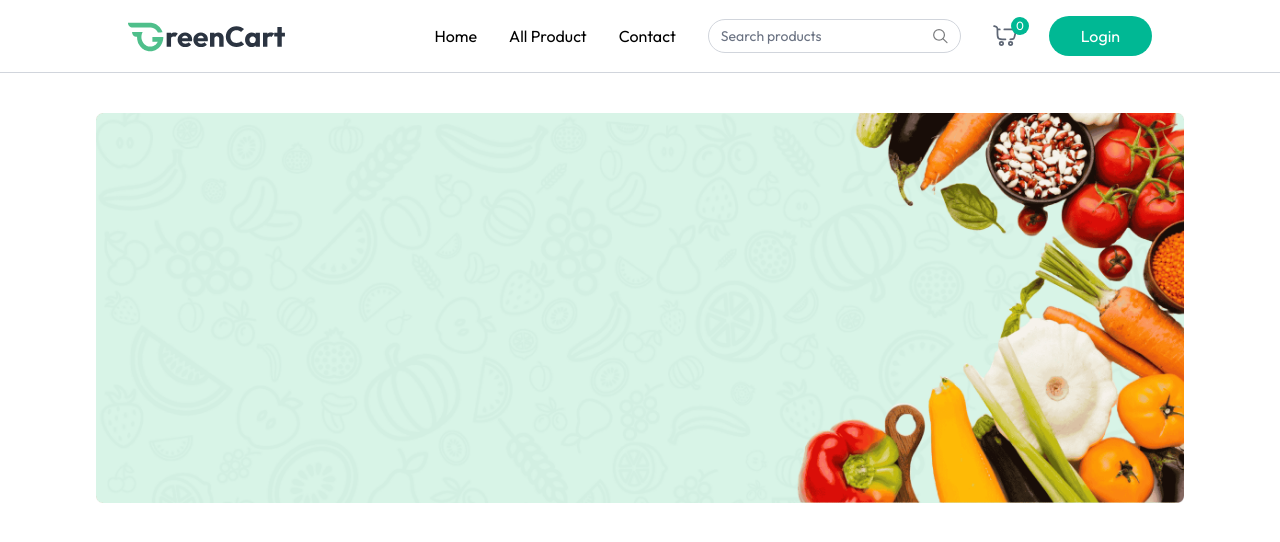
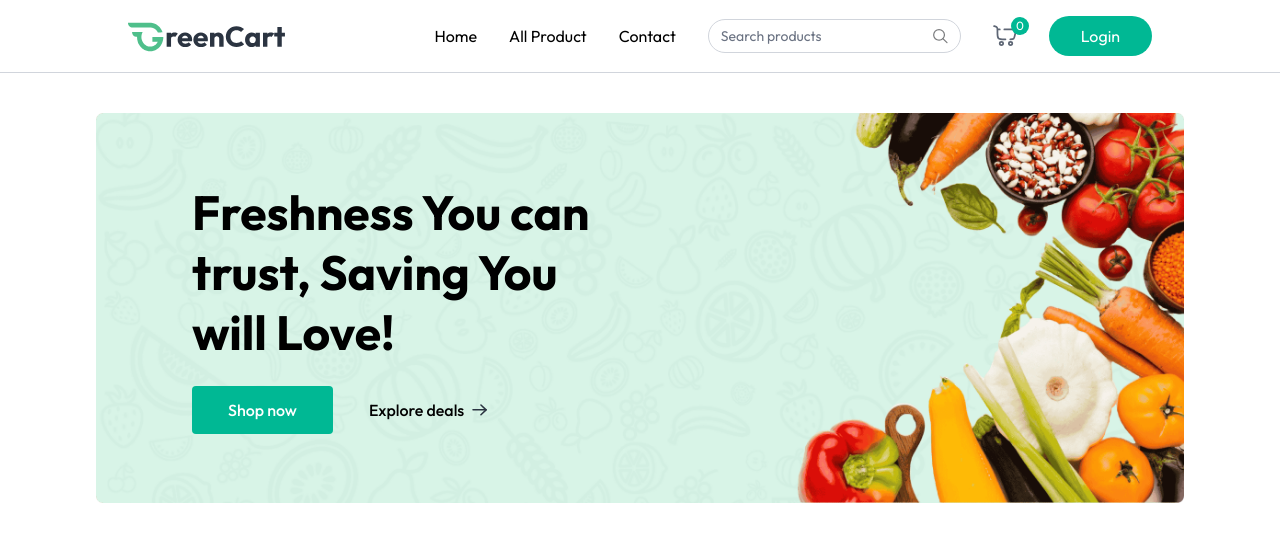
Before and after one commit to Slim-coder20/greenCart-, a React (Vite) app in the folder client/: page / in a window 1280 px wide. Shown: the top 542 px of the page. Built offline with nearby package versions, Linux system fonts and the light colour scheme.

Commit message:
feat: creation du MainBanner.jsx

```diff
--- a/client/src/App.jsx
+++ b/client/src/App.jsx
@@ -7,9 +7,10 @@
 
   return (
     <div>
+      {/* Utilisation d'une condition ternaire pour l'affichage de la navbar seller / user  */}
       {isSellerPath ? null : <Navbar />}
       <div
-        className={` ${isSellerPath ? "" : "px-6 md:px-16 lg:px-24 xl: px-32"}`}
+        className={` ${isSellerPath ? "" : "md:px-16 lg:px-24 xl: px-32"}`}
       >
         <Routes>
           <Route path="/" element={<Home />} />
--- a/client/src/components/MainBanner.jsx
+++ b/client/src/components/MainBanner.jsx
@@ -1,12 +1,51 @@
 import React from 'react'
 import { assets } from '../assets/assets';
+import { Link } from "react-router-dom";
 const MainBanner = () => {
   return (
     <div className="relative">
-      <img src={assets.main_banner_bg} alt="banner" className="w-full md:block"/>
-      <img src={assets.main_banner_bg_sm} alt="banner" className="w-full md:hidden"/>
+      <img
+        src={assets.main_banner_bg}
+        alt="banner"
+        className="w-full md:block"
+      />
+      <img
+        src={assets.main_banner_bg_sm}
+        alt="banner"
+        className="w-full md:hidden"
+      />
+      <div className=" absolute inset-0 flex flex-col items-center md:items-start justify-end md:justify-center pb-24 md:pb-0 px-4 md:pl-18 lg:pl-24">
+        <h1 className="text-3xl md:text-4xl lg:text-5xl font-bold text-center md:text-left max-w-72 md:max-w-80 lg:max-w-105 leading-tight lg:leading-15">
+          Freshness You can trust, Saving You will Love!
+        </h1>
+
+        <div className=" flex items-center mt-6 font-medium">
+          <Link
+            to={"/products"}
+            className="group flex items-center gap-2 px-7 md:px-9 py-3 bg-primary hover:bg-primary-dull transition rounded text-white cursor-pointer"
+          >
+            Shop now
+            <img
+              className="md:hidden transition group-focus:translate-x-1"
+              src={assets.white_arrow_icon}
+              alt="arrow"
+            />
+          </Link>
+          <Link
+            to={"/products"}
+            className="group hidden md:flex items-center gap-2 px-9 py-3 cursor-pointer"
+          >
+            Explore deals
+            <img
+              className="transition group-hover:translate-x-1"
+              src={assets.black_arrow_icon}
+              alt="arrow"
+            />
+          </Link>
+        </div>
+      </div>
     </div>
-  )
+  );
 }
 
 export default MainBanner
```
